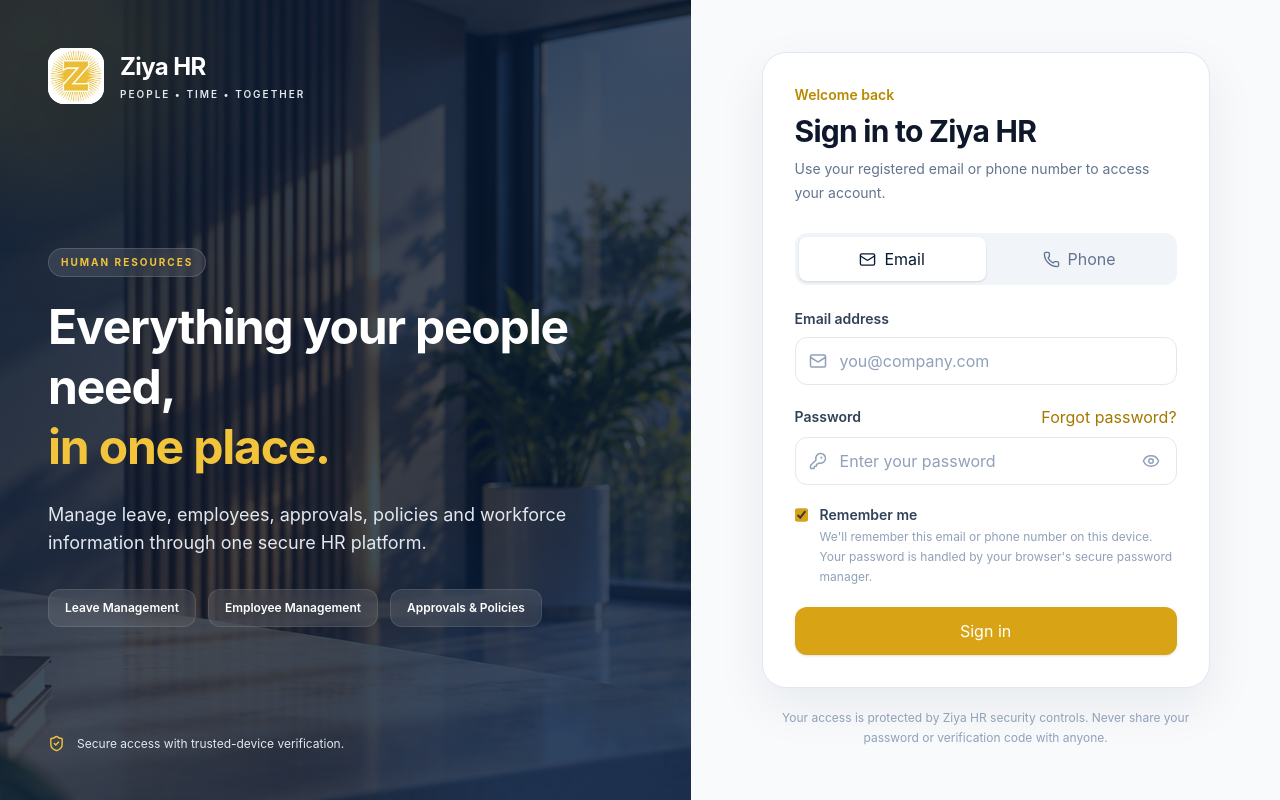
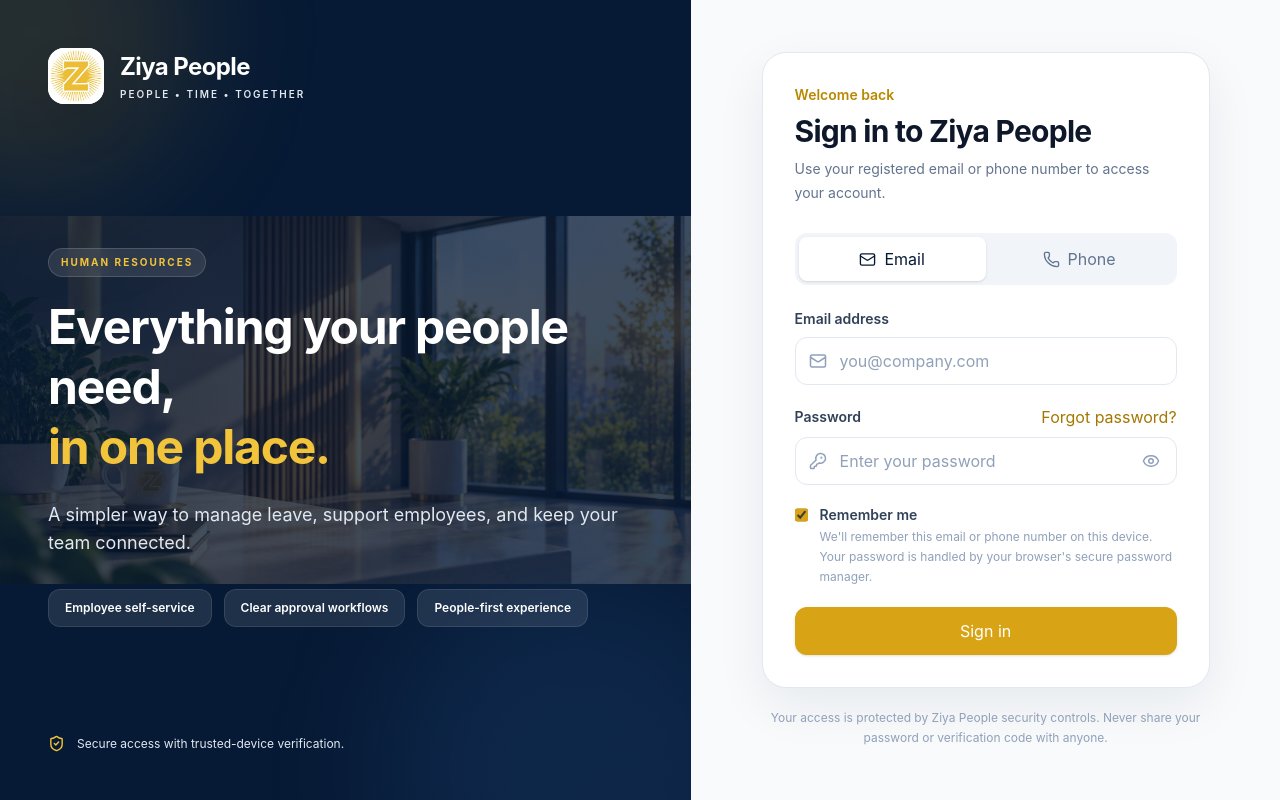
Before and after one commit to Mzungu-D/ziya-hr-leave-management, a React (Vite) app: page /login in a window 1280 px wide. Built offline with nearby package versions, Linux system fonts and the light colour scheme; no server answers.

Commit message:
Add Ziya People welcome page

```diff
--- a/src/App.tsx
+++ b/src/App.tsx
@@ -1,6 +1,6 @@
-
 import {
   BrowserRouter,
+  Link,
   Navigate,
   Route,
   Routes,
@@ -58,6 +58,86 @@
 
 import Notifications from "./pages/Notifications";
 
+import ziyaLogo from "./assets/zayi.jpg";
+
+import leaveManagementCover from "./assets/LEAVE.png";
+
+/* ============================================================
+   PUBLIC WELCOME PAGE
+============================================================ */
+
+function WelcomePage() {
+  return (
+    <main className="relative flex min-h-screen w-full flex-col overflow-hidden bg-[#071a35]">
+      {/* Full cover image.
+          object-contain preserves the complete original image
+          without cropping or stretching it. */}
+      <div className="absolute inset-0 flex items-center justify-center">
+        <img
+          src={leaveManagementCover}
+          alt="Ziya People welcome cover"
+          className="h-full w-full object-contain object-center"
+        />
+      </div>
+
+      {/* Subtle background treatment behind the image */}
+      <div
+        className="pointer-events-none absolute inset-0 bg-[#071a35]/10"
+        aria-hidden="true"
+      />
+
+      {/* Welcome page header */}
+      <header className="relative z-10 flex w-full items-center justify-between gap-4 px-5 py-4 sm:px-8 sm:py-6 lg:px-12">
+        <Link
+          to="/"
+          aria-label="Ziya People home"
+          className="flex min-w-0 items-center gap-3 rounded-xl outline-none transition-opacity hover:opacity-90 focus-visible:ring-2 focus-visible:ring-[#d8a415] focus-visible:ring-offset-2 focus-visible:ring-offset-[#071a35]"
+        >
+          <span className="flex h-10 w-10 shrink-0 items-center justify-center overflow-hidden rounded-xl bg-white shadow-lg sm:h-11 sm:w-11">
+            <img
+              src={ziyaLogo}
+              alt="Ziya logo"
+              className="h-full w-full object-contain"
+            />
+          </span>
+
+          <span className="min-w-0">
+            <span className="block truncate text-base font-bold tracking-tight text-white sm:text-lg">
+              Ziya People
+            </span>
+
+            <span className="hidden text-[10px] font-semibold tracking-[0.18em] text-slate-200 sm:block">
+              PEOPLE · TIME · TOGETHER
+            </span>
+          </span>
+        </Link>
+
+        {/* Small sign-in button */}
+        <Link
+          to="/login"
+          className="inline-flex shrink-0 items-center justify-center rounded-lg border border-white/30 bg-[#d8a415] px-4 py-2 text-sm font-semibold text-[#071a35] shadow-md transition-colors hover:bg-[#edbd36] focus-visible:outline-none focus-visible:ring-2 focus-visible:ring-white focus-visible:ring-offset-2 focus-visible:ring-offset-[#071a35] sm:px-5"
+        >
+          Sign in
+        </Link>
+      </header>
+
+      {/* Accessible page description */}
+      <section className="sr-only" aria-label="Welcome to Ziya People">
+        <h1>Welcome to Ziya People</h1>
+        <p>
+          Your employee leave management workspace.
+          Sign in to continue to your account.
+        </p>
+        <Link to="/login">Sign in to Ziya People</Link>
+      </section>
+    </main>
+  );
+}
+
+/* ============================================================
+   APPLICATION ROUTES
+============================================================ */
+
 function App() {
   return (
     <BrowserRouter>
@@ -67,6 +147,13 @@
               PUBLIC ROUTES
           ====================================================== */}
 
+          {/* Public welcome page */}
+          <Route
+            path="/"
+            element={<WelcomePage />}
+          />
+
+          {/* Existing authentication flow */}
           <Route
             path="/login"
             element={<Login />}
@@ -169,7 +256,9 @@
           <Route
             path="/manager/calendar"
             element={
-              <ProtectedRoute allowedRoles={["MANAGER"]}>
+              <ProtectedRoute
+                allowedRoles={["MANAGER"]}
+              >
                 <AppShell>
                   <ManagerCalendar />
                 </AppShell>
@@ -180,7 +269,9 @@
           <Route
             path="/manager/reports"
             element={
-              <ProtectedRoute allowedRoles={["MANAGER"]}>
+              <ProtectedRoute
+                allowedRoles={["MANAGER"]}
+              >
                 <AppShell>
                   <ManagerReports />
                 </AppShell>
@@ -410,7 +501,7 @@
           />
 
           {/* =====================================================
-              NOTIFICATIONS
+              EMPLOYEE NOTIFICATIONS
           ====================================================== */}
 
           <Route
@@ -426,6 +517,10 @@
             }
           />
 
+          {/* =====================================================
+              MANAGER NOTIFICATIONS
+          ====================================================== */}
+
           <Route
             path="/manager/notifications"
             element={
@@ -438,6 +533,10 @@
               </ProtectedRoute>
             }
           />
+
+          {/* =====================================================
+              HR / ADMIN NOTIFICATIONS
+          ====================================================== */}
 
           <Route
             path="/admin/notifications"
@@ -478,20 +577,6 @@
           />
 
           {/* =====================================================
-              APPLICATION ROOT
-          ====================================================== */}
-
-          <Route
-            path="/"
-            element={
-              <Navigate
-                to="/login"
-                replace
-              />
-            }
-          />
-
-          {/* =====================================================
               UNKNOWN ROUTES
           ====================================================== */}
 
--- a/src/pages/auth/Login.tsx
+++ b/src/pages/auth/Login.tsx
@@ -10,12 +10,15 @@
   RefreshCw,
   ShieldCheck,
 } from "lucide-react";
+
 import type { FormEvent, ReactNode } from "react";
+
 import {
   Navigate,
   useLocation,
   useNavigate,
 } from "react-router-dom";
+
 import {
   useEffect,
   useMemo,
@@ -1079,7 +1082,7 @@
         </p>
 
         <h2 className="mt-2 text-2xl font-bold tracking-tight text-slate-900 sm:text-3xl">
-          Sign in to Ziya HR
+          Sign in to Ziya People
         </h2>
 
         <p className="mt-2 text-sm leading-6 text-slate-500">
@@ -1365,7 +1368,7 @@
           loadingText="Verifying..."
           disabled={otp.length !== 6}
         >
-          Verify &amp; continue
+          Verify & continue
         </LoadingButton>
       </form>
 
@@ -1786,8 +1789,8 @@
           {/* Cover image */}
           <img
             src={leaveManagementCover}
-            alt="Ziya HR leave management workspace"
-            className="absolute inset-0 h-full w-full object-cover object-center"
+            alt="Ziya People leave management workspace"
+            className="absolute inset-0 h-full w-full object-contain object-center"
           />
 
           {/* Professional brand overlay */}
@@ -1814,7 +1817,7 @@
 
                 <div>
                   <div className="text-2xl font-bold tracking-tight text-white">
-                    Ziya HR
+                    Ziya People
                   </div>
 
                   <div className="mt-1 text-[10px] font-semibold tracking-[0.2em] text-slate-200">
@@ -1838,23 +1841,22 @@
                 </h1>
 
                 <p className="mt-6 max-w-xl text-base leading-7 text-slate-200 xl:text-lg">
-                  Manage leave, employees,
-                  approvals, policies and
-                  workforce information through
-                  one secure HR platform.
+                  A simpler way to manage leave,
+                  support employees, and keep
+                  your team connected.
                 </p>
 
                 <div className="mt-8 flex flex-wrap gap-3">
                   <div className="rounded-xl border border-white/10 bg-white/10 px-4 py-2.5 text-xs font-semibold text-white backdrop-blur-md">
-                    Leave Management
+                    Employee self-service
                   </div>
 
                   <div className="rounded-xl border border-white/10 bg-white/10 px-4 py-2.5 text-xs font-semibold text-white backdrop-blur-md">
-                    Employee Management
+                    Clear approval workflows
                   </div>
 
                   <div className="rounded-xl border border-white/10 bg-white/10 px-4 py-2.5 text-xs font-semibold text-white backdrop-blur-md">
-                    Approvals &amp; Policies
+                    People-first experience
                   </div>
                 </div>
               </div>
@@ -1892,7 +1894,7 @@
 
               <div>
                 <div className="text-xl font-bold tracking-tight text-[#071a35]">
-                  Ziya HR
+                  Ziya People
                 </div>
 
                 <div className="text-[8px] font-semibold tracking-[0.16em] text-slate-500">
@@ -1906,15 +1908,15 @@
               <div className="relative h-40 overflow-hidden sm:h-48">
                 <img
                   src={leaveManagementCover}
-                  alt="Ziya HR leave management"
-                  className="absolute inset-0 h-full w-full object-cover"
+                  alt="Ziya People leave management"
+                  className="absolute inset-0 h-full w-full object-contain object-center"
                 />
 
                 <div className="absolute inset-0 bg-[#071a35]/45" />
 
                 <div className="absolute inset-x-0 bottom-0 p-4 sm:p-5">
                   <p className="text-[10px] font-bold uppercase tracking-[0.2em] text-[#f1c43b]">
-                    Ziya HR
+                    Ziya People
                   </p>
 
                   <p className="mt-1 text-lg font-bold text-white sm:text-xl">
@@ -1929,7 +1931,7 @@
             </div>
 
             <p className="mt-5 text-center text-xs leading-5 text-slate-400">
-              Your access is protected by Ziya HR
+              Your access is protected by Ziya People
               security controls. Never share your
               password or verification code with
               anyone.
```
